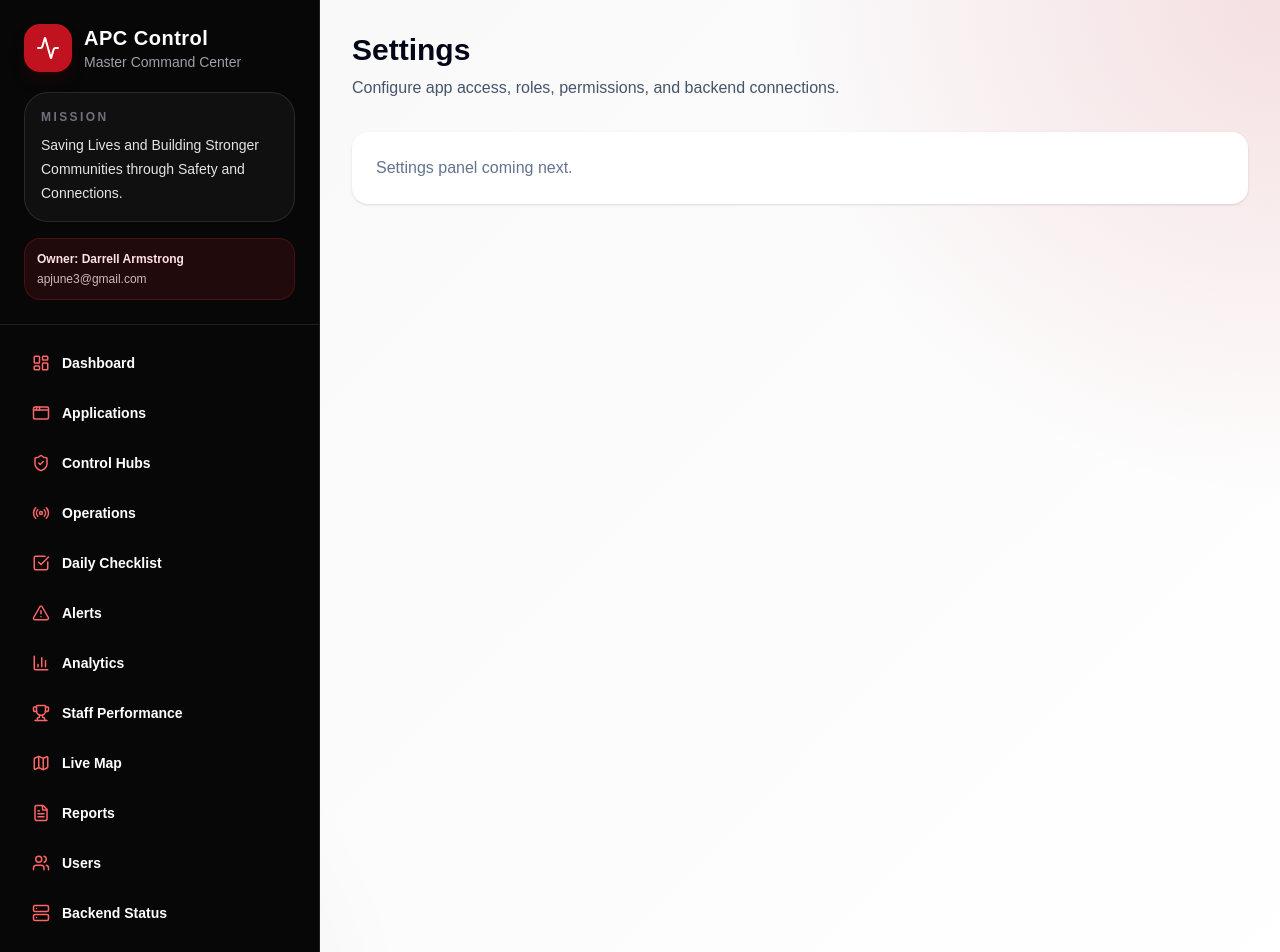
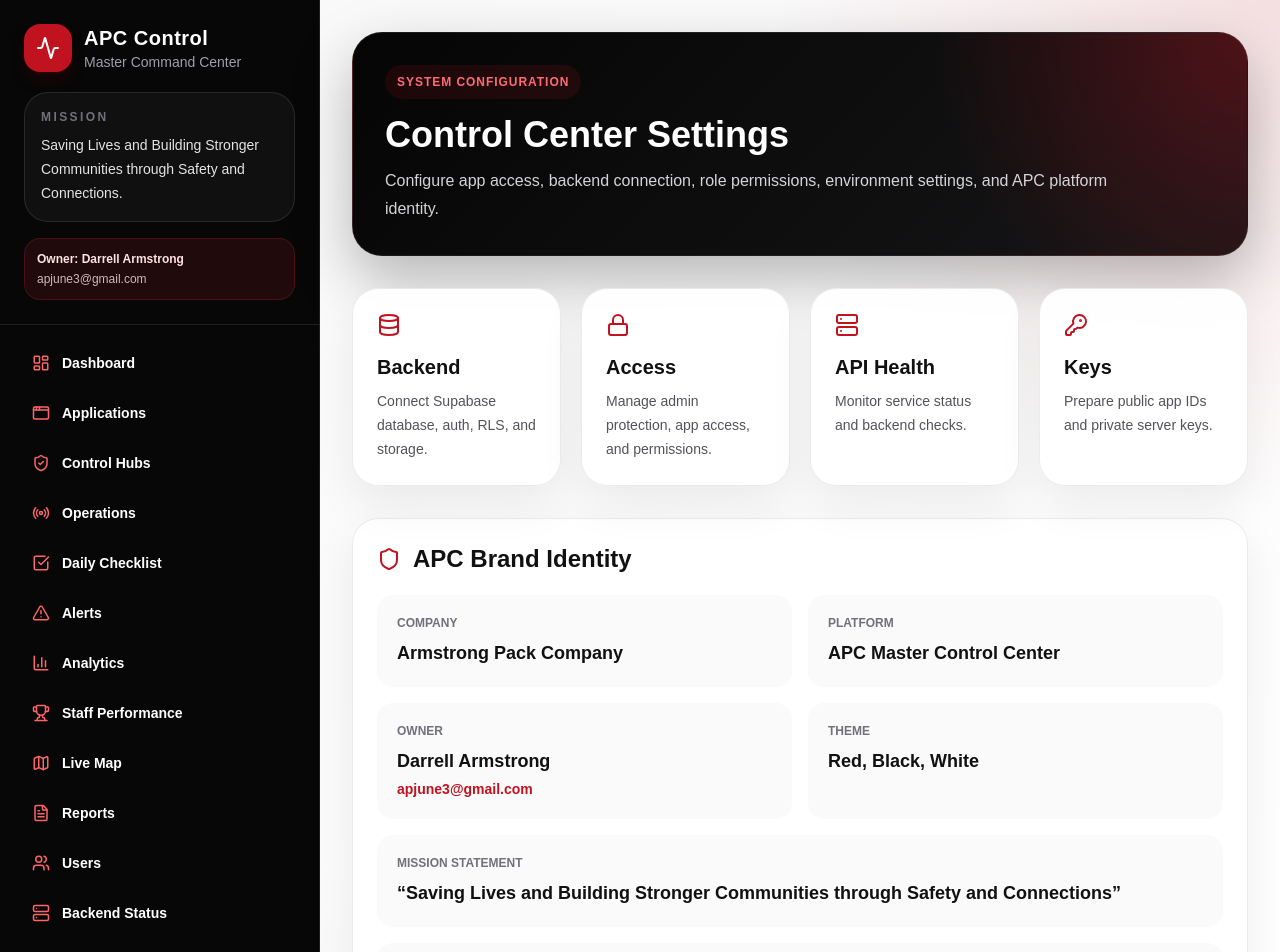
Before and after one commit to bigapc/APC-MASTER-CONTROL-CENTER, a Next.js app: page /settings in a window 1280 px wide. Shown: the top 952 px of the page. Built offline with nearby package versions, Linux system fonts and the light colour scheme; no server answers.

Commit message:
Upgrade APC settings page

```diff
--- a/app/settings/page.tsx
+++ b/app/settings/page.tsx
@@ -1,13 +1,69 @@
+import { APP_CONFIG } from "@/lib/appConfig";
+import { Database, KeyRound, Lock, Server, Shield } from "lucide-react";
+
 export default function SettingsPage() {
   return (
-    <div>
-      <h1 className="text-3xl font-bold text-slate-950">Settings</h1>
-      <p className="mt-2 text-slate-600">
-        Configure app access, roles, permissions, and backend connections.
-      </p>
-      <div className="mt-8 rounded-2xl bg-white p-6 shadow">
-        <p className="text-slate-500">Settings panel coming next.</p>
-      </div>
+    <div className="space-y-8">
+      <section className="apc-card-dark p-8">
+        <div className="apc-badge">System Configuration</div>
+        <h1 className="mt-4 text-4xl font-black text-white">Control Center Settings</h1>
+        <p className="mt-3 max-w-3xl leading-7 text-zinc-300">
+          Configure app access, backend connection, role permissions, environment settings, and APC platform identity.
+        </p>
+      </section>
+
+      <section className="grid gap-5 md:grid-cols-2 xl:grid-cols-4">
+        {[
+          { title: "Backend", text: "Connect Supabase database, auth, RLS, and storage.", icon: Database },
+          { title: "Access", text: "Manage admin protection, app access, and permissions.", icon: Lock },
+          { title: "API Health", text: "Monitor service status and backend checks.", icon: Server },
+          { title: "Keys", text: "Prepare public app IDs and private server keys.", icon: KeyRound },
+        ].map((item) => {
+          const Icon = item.icon;
+          return (
+            <div key={item.title} className="apc-card p-6">
+              <Icon className="text-[#c1121f]" />
+              <h2 className="mt-4 text-xl font-black">{item.title}</h2>
+              <p className="mt-2 text-sm leading-6 text-zinc-600">{item.text}</p>
+            </div>
+          );
+        })}
+      </section>
+
+      <section className="apc-card p-6">
+        <div className="flex items-center gap-3">
+          <Shield className="text-[#c1121f]" />
+          <h2 className="text-2xl font-black">APC Brand Identity</h2>
+        </div>
+
+        <div className="mt-5 grid gap-4 md:grid-cols-2">
+          <div className="rounded-2xl bg-zinc-50 p-5">
+            <p className="text-xs font-black uppercase text-zinc-500">Company</p>
+            <p className="mt-2 text-lg font-black">{APP_CONFIG.companyName}</p>
+          </div>
+          <div className="rounded-2xl bg-zinc-50 p-5">
+            <p className="text-xs font-black uppercase text-zinc-500">Platform</p>
+            <p className="mt-2 text-lg font-black">{APP_CONFIG.appName}</p>
+          </div>
+          <div className="rounded-2xl bg-zinc-50 p-5">
+            <p className="text-xs font-black uppercase text-zinc-500">Owner</p>
+            <p className="mt-2 text-lg font-black">{APP_CONFIG.ownerName}</p>
+            <p className="mt-1 text-sm font-bold text-[#c1121f]">{APP_CONFIG.ownerEmail}</p>
+          </div>
+          <div className="rounded-2xl bg-zinc-50 p-5">
+            <p className="text-xs font-black uppercase text-zinc-500">Theme</p>
+            <p className="mt-2 text-lg font-black">Red, Black, White</p>
+          </div>
+          <div className="rounded-2xl bg-zinc-50 p-5 md:col-span-2">
+            <p className="text-xs font-black uppercase text-zinc-500">Mission Statement</p>
+            <p className="mt-2 text-lg font-black">“{APP_CONFIG.mission}”</p>
+          </div>
+          <div className="rounded-2xl bg-zinc-50 p-5 md:col-span-2">
+            <p className="text-xs font-black uppercase text-zinc-500">Company Pride Statement</p>
+            <p className="mt-2 leading-7 text-zinc-700">{APP_CONFIG.prideStatement}</p>
+          </div>
+        </div>
+      </section>
     </div>
   );
 }
```
